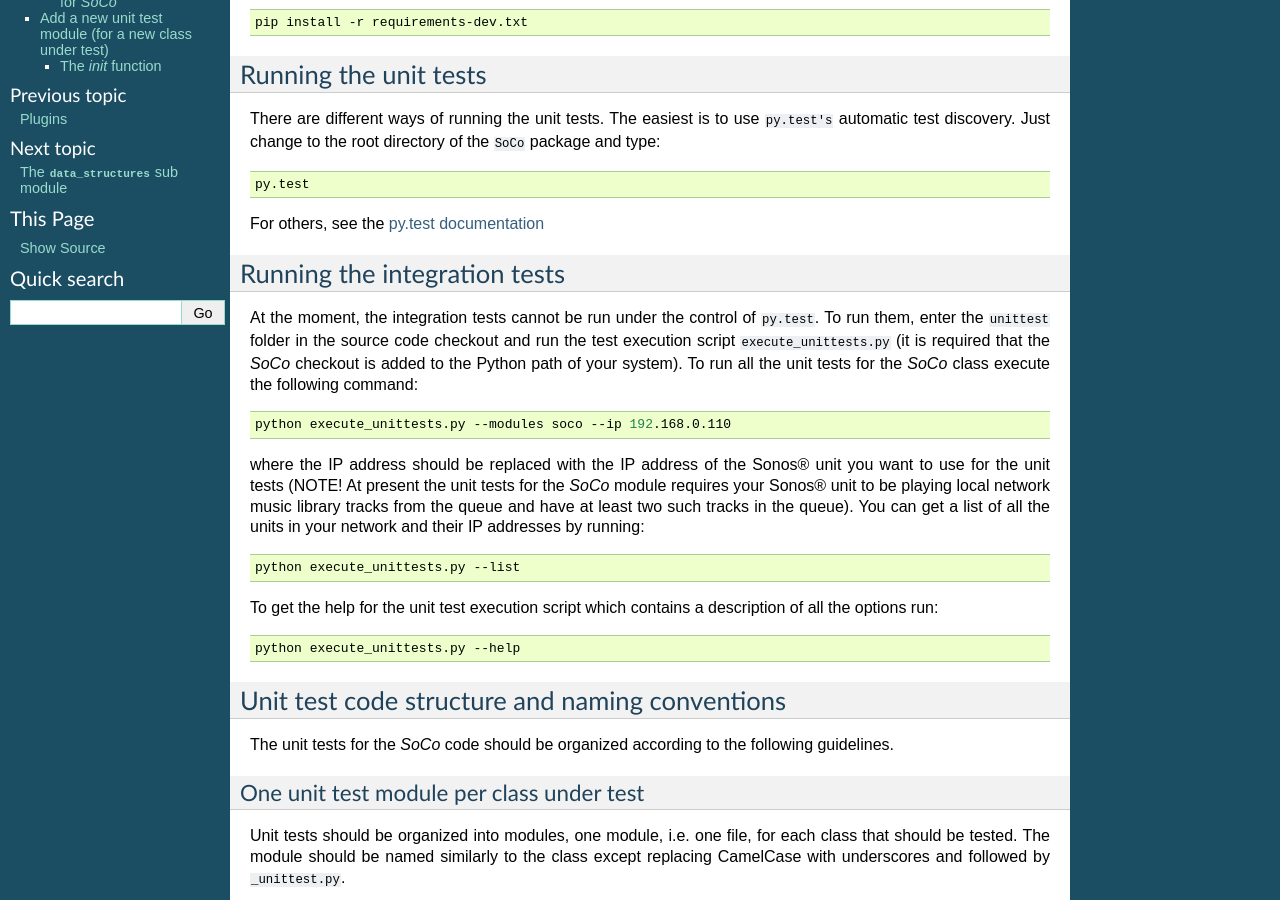
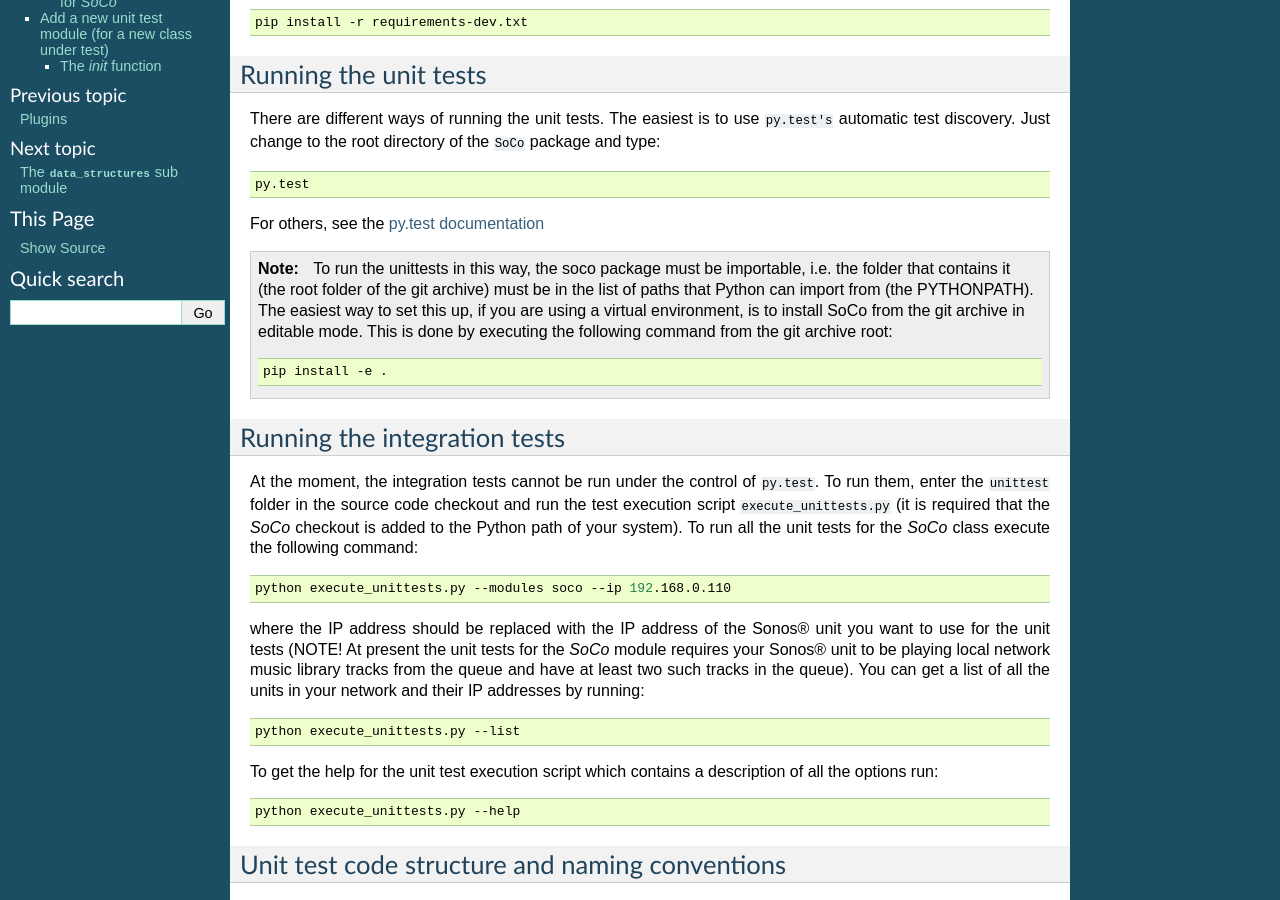
Before and after one commit to SoCo/SoCo, a Sphinx documentation site: the page built from doc/unittests.rst, in a window 1280 px wide and 900 px high, scrolled down 352 px. Built offline with Sphinx 7.4.7, drawn with Linux system fonts in a browser that asks for light colours.

Commit message:
Add information to unittest doc about how to put the package in pythonpath for test execution. Fixes #319.

```diff
--- a/doc/unittests.rst
+++ b/doc/unittests.rst
@@ -33,6 +33,19 @@ There are different ways of running the unit tests. The easiest is to use ``py.t
 	py.test
 
 For others, see the `py.test documentation <http://pytest.org/latest/usage.html>`_
+
+.. note:: To run the unittests in this way, the soco package must be
+   importable, i.e. the folder that contains it (the root folder of
+   the git archive) must be in the list of paths that Python can
+   import from (the PYTHONPATH). The easiest way to set this up, if
+   you are using a virtual environment, is to install SoCo from the
+   git archive in editable mode. This is done by executing the
+   following command from the git archive root:
+
+   .. code-block:: sh
+
+      pip install -e .
+
 
 Running the integration tests
 =============================
```
